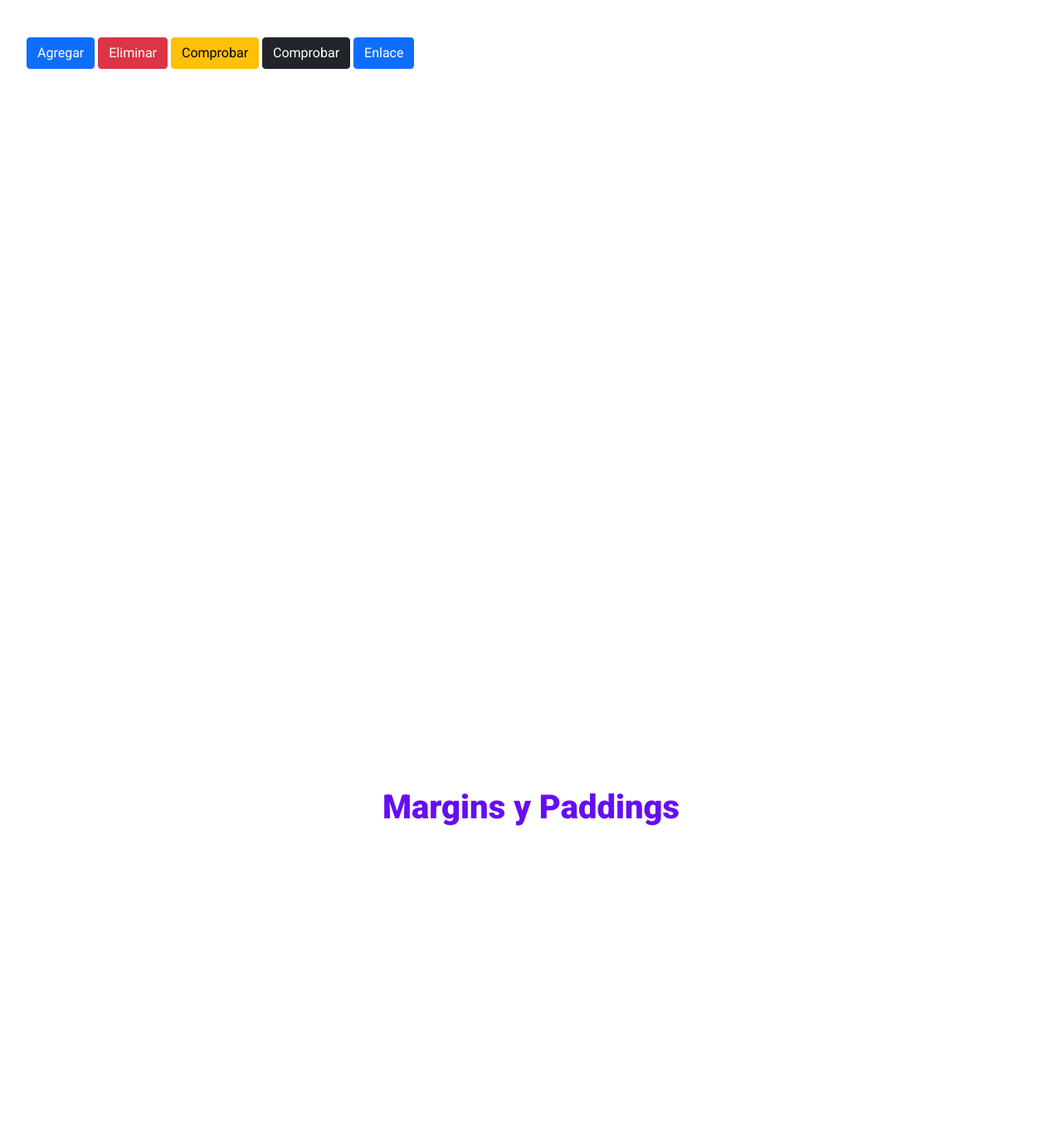
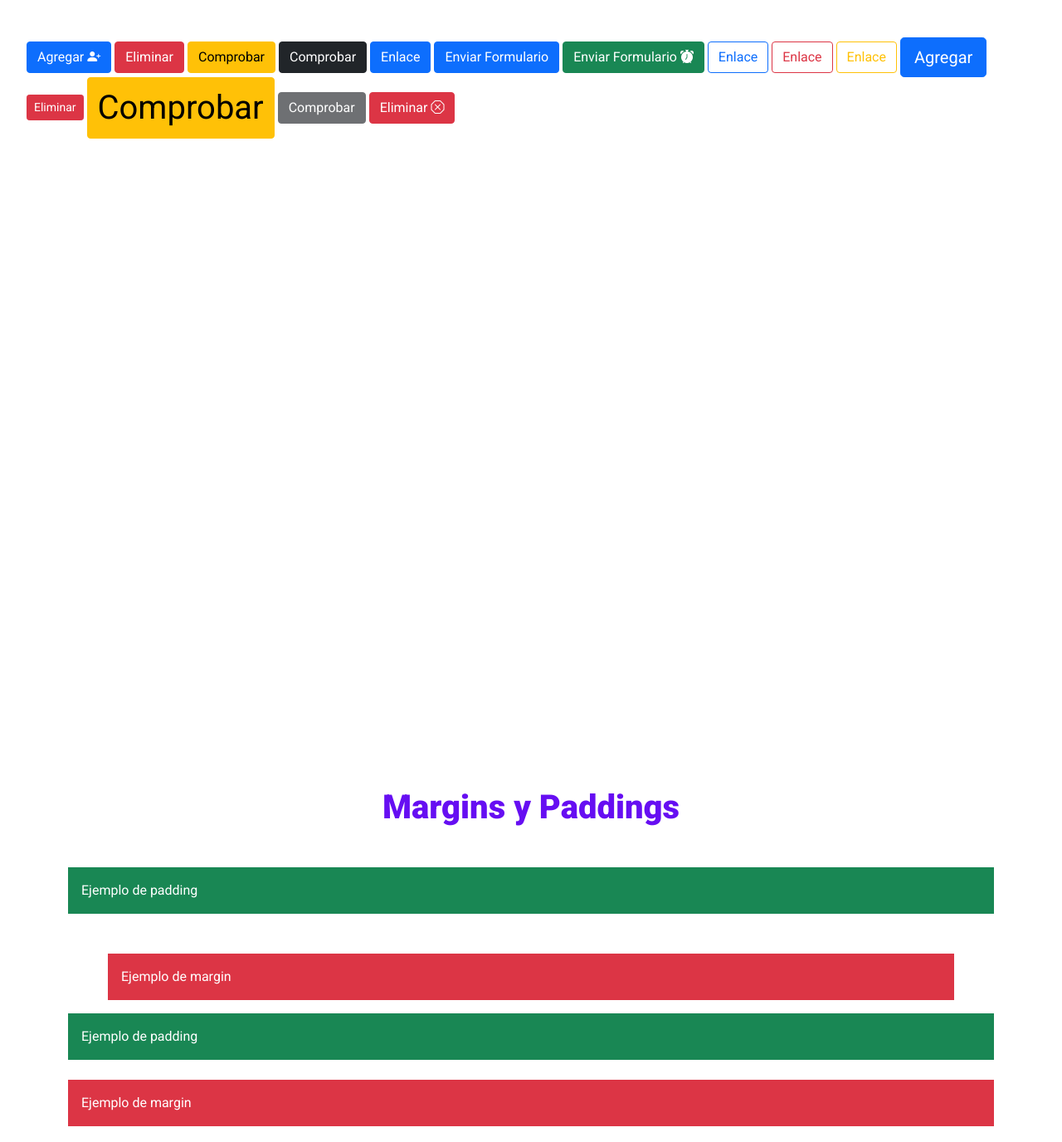
Before and after one commit to jmlocke1/bootstrap5, a plain HTML site: page 01-introduccion/01-Introduccion/index.html in a window 1280 px wide. Shown: the part 6175-7551 px from the top of the page at 83% size. Drawn offline with nearby package versions, Linux system fonts and the light colour scheme.

Commit message:
Margin, padding y spinners

```diff
--- a/01-introduccion/01-Introduccion/index.html
+++ b/01-introduccion/01-Introduccion/index.html
@@ -8,6 +8,7 @@
     <link rel="preconnect" href="https://fonts.googleapis.com">
     <link rel="preconnect" href="https://fonts.gstatic.com" crossorigin>
     <link href="https://fonts.googleapis.com/css2?family=Roboto:wght@400;900&display=swap" rel="stylesheet">
+    <link rel="stylesheet" href="https://cdn.jsdelivr.net/npm/bootstrap-icons@1.8.3/font/bootstrap-icons.css">
     <link rel="stylesheet" href="css/bootstrap.css">
     <link rel="stylesheet" href="css/app.css">
 
@@ -127,20 +128,46 @@
     <section class="seccion">
         <h1 class="text-center my-5 heading">Botones</h1>
 
-        <button type="button" class="btn btn-primary">Agregar</button>
+        <button type="button" class="btn btn-primary">Agregar <i class="bi bi-person-plus-fill"></i></button>
         <button type="button" class="btn btn-danger">Eliminar</button>
         <button type="button" class="btn btn-warning">Comprobar</button>
         <button type="button" class="btn btn-dark">Comprobar</button>
         <a href="#" class="btn btn-primary">Enlace</a>
+
+        <input type="submit" class="btn btn-primary" value="Enviar Formulario">
+        <button type="submit" class="btn btn-success">Enviar Formulario <i class="bi bi-alarm-fill"></i></button>
+
+        <a href="#" class="btn btn-outline-primary">Enlace</a>
+        <a href="#" class="btn btn-outline-danger">Enlace</a>
+        <a href="#" class="btn btn-outline-warning">Enlace</a>
+
+        <button type="button" class="btn btn-primary btn-lg">Agregar</button>
+        <button type="button" class="btn btn-danger btn-sm">Eliminar</button>
+        <button type="button" class="btn btn-warning fs-1">Comprobar</button>
+        <button type="button" class="btn btn-dark" disabled>Comprobar</button>
+        <button type="button" class="btn btn-danger">Eliminar <i class="bi bi-x-octagon"></i></button>
     </section>
 
     <section class="seccion">
         <h1 class="text-center my-5 heading">Margins y Paddings</h1>
 
+        <div class="container-xl">
+            <div class="bg-success p-3 text-white mb-5">Ejemplo de padding</div>
+            <div class="bg-danger p-3 text-white mx-5">Ejemplo de margin</div>
+            <div class="d-grid gap-2">
+                <div class="bg-success p-3 text-white">Ejemplo de padding</div>
+                <div class="bg-danger p-3 text-white">Ejemplo de margin</div>
+            </div>
+        </div>
+
     </section>
 
     <section class="seccion">
         <h1 class="text-center my-5 heading">Spinners</h1>
+
+        <div class="d-flex justify-content-center">
+            <div class="spinner-border text-primary"></div>
+        </div>
 
     </section>
 
@@ -179,4 +206,6 @@
 
     </section>
 
+    <script src="js/bootstrap.bundle.js"></script>
+</body>
 </html>
```
